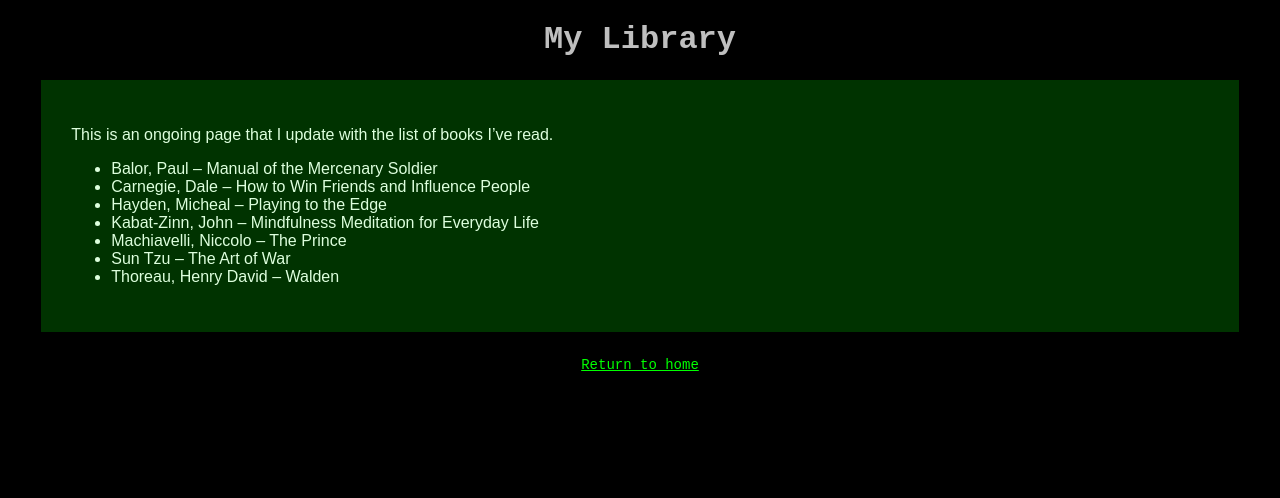
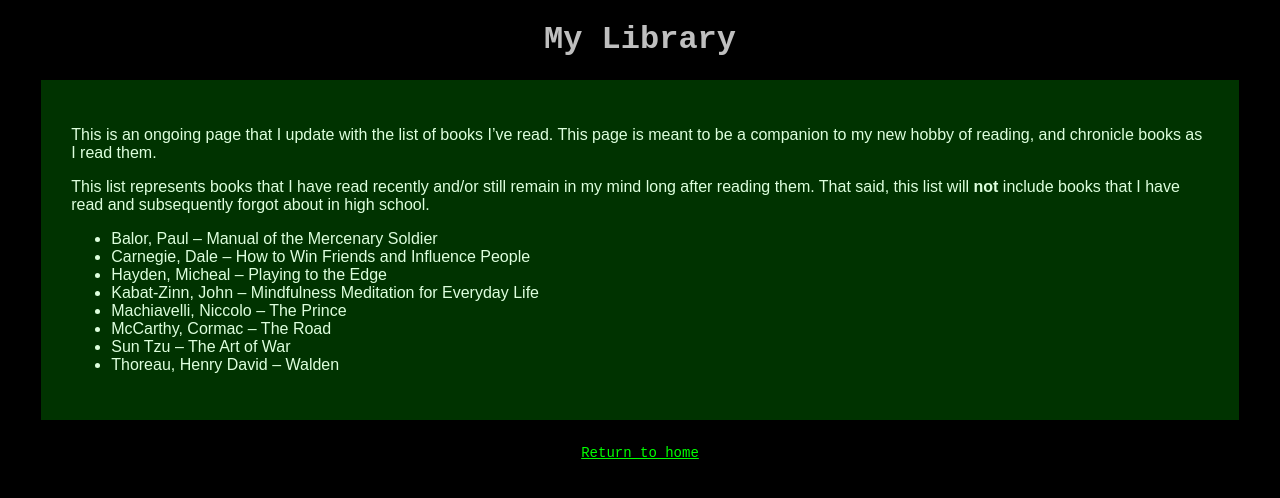
Before and after one commit to jakehempel/jakehempel.us, a Jekyll site: the page built from library.md, in a window 1280 px wide. Shown: the top 498 px of the page. Built offline with Jekyll 4.4.1, drawn with Linux system fonts in a browser that asks for light colours.

Commit message:
edited about and library

```diff
--- a/library.md
+++ b/library.md
@@ -4,11 +4,16 @@ title: "My Library"
 ---
 
 This is an ongoing page that I update with the list of books I've read.
+This page is meant to be a companion to my new hobby of reading, and chronicle books as I read them.
+
+This list represents books that I have read recently and/or still remain in my mind long after reading them.
+That said, this list will **not** include books that I have read and subsequently forgot about in high school.
 
 - Balor, Paul -- Manual of the Mercenary Soldier
 - Carnegie, Dale -- How to Win Friends and Influence People
 - Hayden, Micheal -- Playing to the Edge
 - Kabat-Zinn, John -- Mindfulness Meditation for Everyday Life
 - Machiavelli, Niccolo -- The Prince
+- McCarthy, Cormac -- The Road
 - Sun Tzu -- The Art of War
 - Thoreau, Henry David -- Walden
```
Also changed, not shown: about.md (renamed from about.html, +1 -1 lines).
